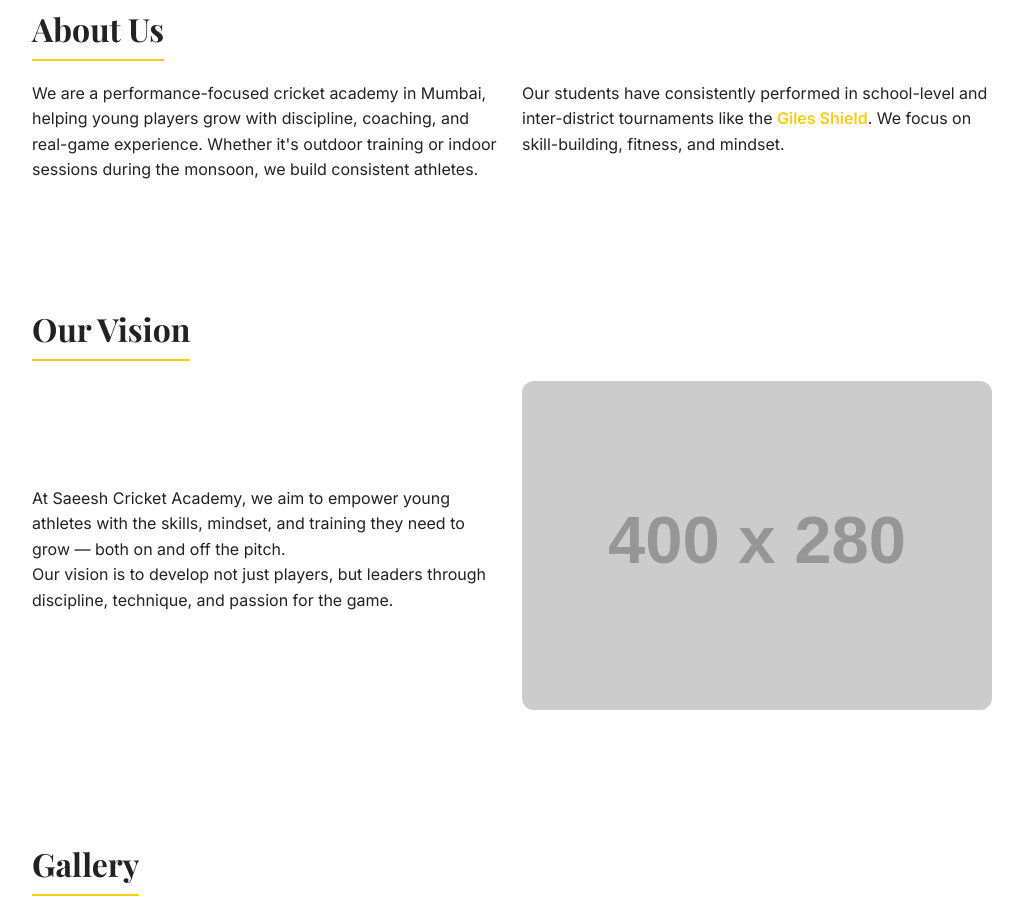
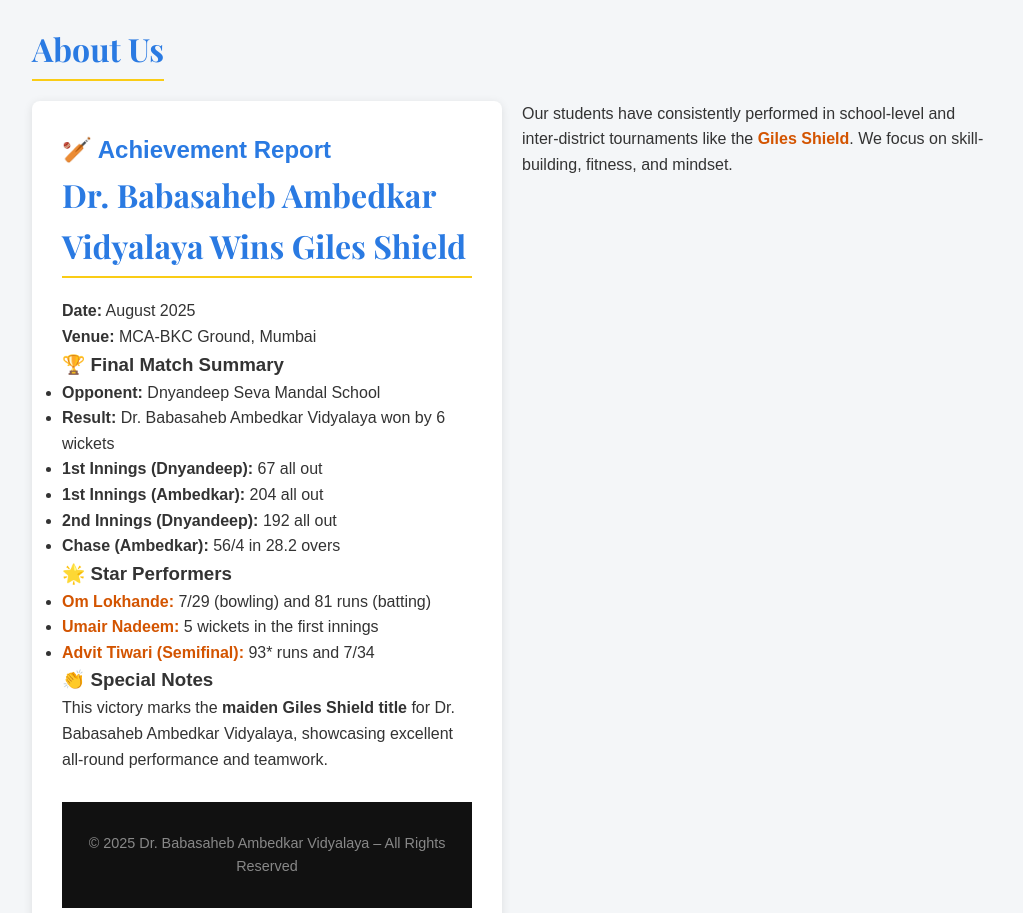
Before and after one commit to lonely7738/saeeshcricketacademy, a plain HTML site: page index.html in a window 1280 px wide. Shown: the part 295-1208 px from the top of the page, without its empty margins (128-1151 px from the left). Drawn offline with nearby package versions, Linux system fonts and the light colour scheme; placeholder pictures from the web are drawn by us.

Commit message:
Update index.html

```diff
--- a/index.html
+++ b/index.html
@@ -128,6 +128,78 @@
   <h2>About Us</h2>
   <div class="grid two-col">
     <div>
+      <!DOCTYPE html>
+<html lang="en">
+<head>
+  <meta charset="UTF-8">
+  <title>Giles Shield Victory - Achievement Report</title>
+  <style>
+    body {
+      font-family: Arial, sans-serif;
+      background: #f4f6f8;
+      padding: 20px;
+      color: #333;
+    }
+    .container {
+      background: #ffffff;
+      border-radius: 8px;
+      padding: 30px;
+      max-width: 800px;
+      margin: auto;
+      box-shadow: 0 2px 10px rgba(0,0,0,0.1);
+    }
+    h1, h2 {
+      color: #2a7ae2;
+    }
+    .highlight {
+      color: #d35400;
+      font-weight: bold;
+    }
+    ul {
+      line-height: 1.6;
+    }
+    footer {
+      text-align: center;
+      font-size: 0.9em;
+      color: #888;
+      margin-top: 30px;
+    }
+  </style>
+</head>
+<body>
+  <div class="container">
+    <h1>🏏 Achievement Report</h1>
+    <h2>Dr. Babasaheb Ambedkar Vidyalaya Wins Giles Shield</h2>
+    <p><strong>Date:</strong> August 2025</p>
+    <p><strong>Venue:</strong> MCA-BKC Ground, Mumbai</p>
+
+    <h3>🏆 Final Match Summary</h3>
+    <ul>
+      <li><strong>Opponent:</strong> Dnyandeep Seva Mandal School</li>
+      <li><strong>Result:</strong> Dr. Babasaheb Ambedkar Vidyalaya won by 6 wickets</li>
+      <li><strong>1st Innings (Dnyandeep):</strong> 67 all out</li>
+      <li><strong>1st Innings (Ambedkar):</strong> 204 all out</li>
+      <li><strong>2nd Innings (Dnyandeep):</strong> 192 all out</li>
+      <li><strong>Chase (Ambedkar):</strong> 56/4 in 28.2 overs</li>
+    </ul>
+
+    <h3>🌟 Star Performers</h3>
+    <ul>
+      <li><span class="highlight">Om Lokhande:</span> 7/29 (bowling) and 81 runs (batting)</li>
+      <li><span class="highlight">Umair Nadeem:</span> 5 wickets in the first innings</li>
+      <li><span class="highlight">Advit Tiwari (Semifinal):</span> 93* runs and 7/34</li>
+    </ul>
+
+    <h3>👏 Special Notes</h3>
+    <p>This victory marks the <strong>maiden Giles Shield title</strong> for Dr. Babasaheb Ambedkar Vidyalaya, showcasing excellent all-round performance and teamwork.</p>
+
+    <footer>
+      &copy; 2025 Dr. Babasaheb Ambedkar Vidyalaya – All Rights Reserved
+    </footer>
+  </div>
+</body>
+</html>
+
       <p>We are a performance-focused cricket academy in Mumbai, helping young players grow with discipline, coaching, and real-game experience. Whether it's outdoor training or indoor sessions during the monsoon, we build consistent athletes.</p>
     </div>
     <div>
```
